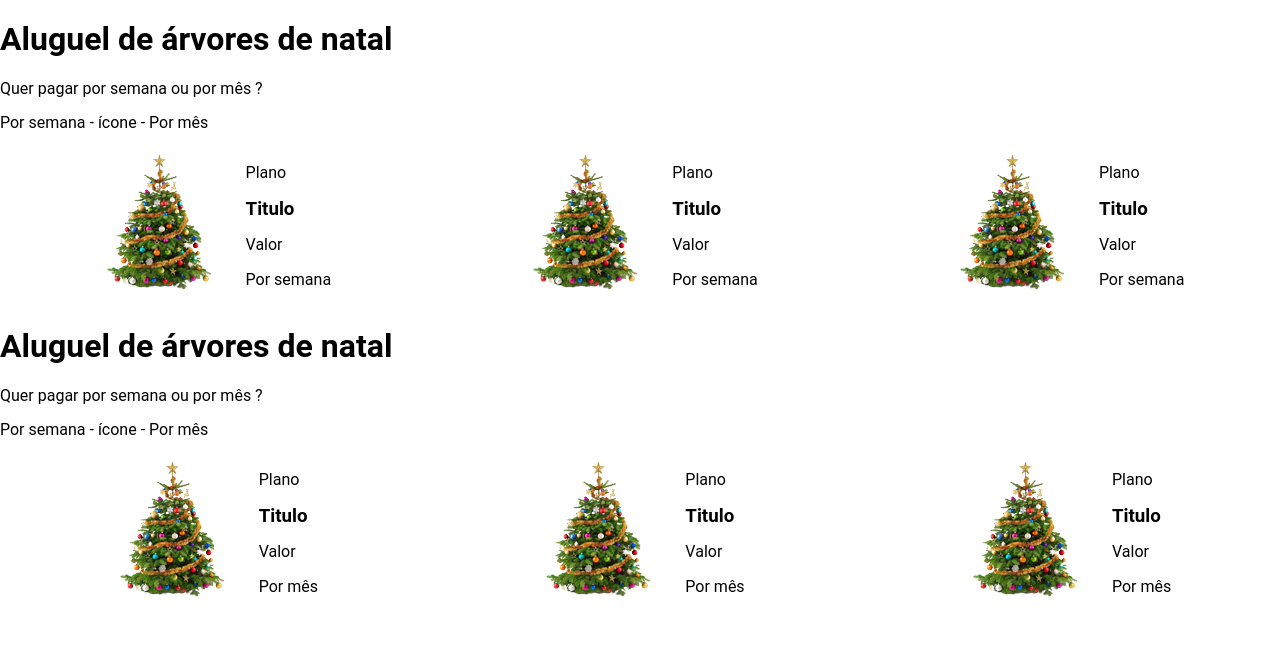
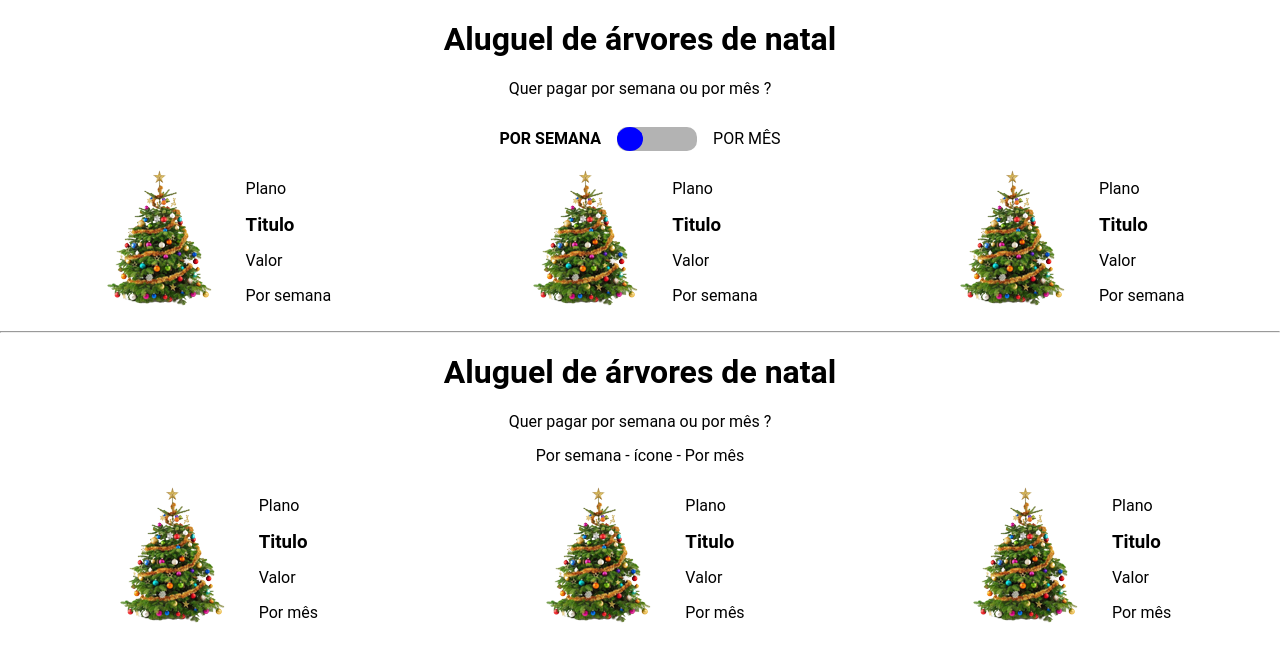
Before and after one commit to Raffael-Eloi/AS-IDW, a plain HTML site: page index.html in a window 1280 px wide. Drawn offline with Linux system fonts and the light colour scheme.

Commit message:
adicao formatacao descricao plano semanal

```diff
--- /dev/null
+++ b/assets/css/descricaoPlanos/descricaoPlanos.css
@@ -0,0 +1,3 @@
+.descricaoPlanos {
+  text-align: center;
+}
--- /dev/null
+++ b/assets/css/descricaoPlanos/semanal/descricaoPlanosSemanal-ball.css
@@ -0,0 +1,5 @@
+.descricaoPlanos__semanal__ball {
+  background: blue;
+  border-radius: 50%;
+  color: blue;
+}
--- /dev/null
+++ b/assets/css/descricaoPlanos/semanal/descricaoPlanosSemanal-mes.css
@@ -0,0 +1,4 @@
+.descricaoPlanos__semanal__mes {
+  margin-left: 1rem;
+  text-transform: uppercase;
+}
--- /dev/null
+++ b/assets/css/descricaoPlanos/semanal/descricaoPlanosSemanal-semana.css
@@ -0,0 +1,5 @@
+.descricaoPlanos__semanal__semana {
+  font-weight: bold;
+  margin-right: 1rem;
+  text-transform: uppercase;
+}
--- /dev/null
+++ b/assets/css/descricaoPlanos/semanal/descricaoPlanosSemanal-switch.css
@@ -0,0 +1,7 @@
+.descricaoPlanos__semanal__switch {
+  background: #b3b3b3;
+  border-radius: 10px;
+  display: flex;
+  height: 1.5rem;
+  width: 5rem;
+}
--- /dev/null
+++ b/assets/css/descricaoPlanos/semanal/descricaoPlanosSemanal.css
@@ -0,0 +1,5 @@
+.descricaoPlanos__semanal {
+  align-items: center;
+  display: flex;
+  justify-content: center;
+}
--- a/index.html
+++ b/index.html
@@ -14,12 +14,23 @@
     <link rel="stylesheet" href="assets/css/reset.css">
     <link rel="stylesheet" href="assets/css/normalize.css">
     <link rel="stylesheet" href="assets/css/style.css">
-    <!-- Alugel árvore semana -->
+    <!-- Descrição dos planos -->
+    <link rel="stylesheet" href="assets/css/descricaoPlanos/descricaoPlanos.css">
+    <!-- Descrição dos planos - Semanal -->
+    <link rel="stylesheet" href="assets/css/descricaoPlanos/semanal/descricaoPlanosSemanal.css">
+    <link rel="stylesheet" href="assets/css/descricaoPlanos/semanal/descricaoPlanosSemanal-semana.css">
+    <link rel="stylesheet" href="assets/css/descricaoPlanos/semanal/descricaoPlanosSemanal-mes.css">
+    <link rel="stylesheet" href="assets/css/descricaoPlanos/semanal/descricaoPlanosSemanal-switch.css">
+    <link rel="stylesheet" href="assets/css/descricaoPlanos/semanal/descricaoPlanosSemanal-ball.css">
+    <!-- Descrição dos planos - Mensal  -->
+    <link rel="stylesheet" href="assets/css/descricaoPlanos/mensal/descricaoPlanosMensal-semana.css">
+    <link rel="stylesheet" href="assets/css/descricaoPlanos/mensal/descricaoPlanosMensal-mes.css">
+    <!-- Aluguel árvore semana -->
     <link rel="stylesheet" href="assets/css/arvoreSemana/arvoreSemana.css">
     <link rel="stylesheet" href="assets/css/arvoreSemana/arvoreSemana-item.css">
     <link rel="stylesheet" href="assets/css/arvoreSemana/arvoreSemana-item-imagem.css">
     <link rel="stylesheet" href="assets/css/arvoreSemana/arvoreSemana-item-descricao.css">
-    <!-- Alugel árvore semana -->
+    <!-- Aluguel árvore mensal -->
     <link rel="stylesheet" href="assets/css/arvoreMes/arvoreMes.css">
     <link rel="stylesheet" href="assets/css/arvoreMes/arvoreMes-item.css">
     <link rel="stylesheet" href="assets/css/arvoreMes/arvoreMes-item-imagem.css">
@@ -38,7 +49,13 @@
         <div class="descricaoPlanos">
           <h1>Aluguel de árvores de natal</h1>
           <p>Quer pagar por semana ou por mês ?</p>
-          <p>Por semana - ícone - Por mês</p>
+          <div class="descricaoPlanos__semanal">
+            <p class="descricaoPlanos__semanal__semana">Por semana</p>
+            <div class="descricaoPlanos__semanal__switch">
+              <div class="descricaoPlanos__semanal__ball">aaa</div>
+            </div>
+            <p class="descricaoPlanos__semanal__mes">Por mês</p>
+          </div>
         </div>
 
         <div class="arvoreSemana">
@@ -83,6 +100,7 @@
         </div>
       </section>
 
+      <hr>
 
       <section class="aluguelMes">
         <div class="descricaoPlanos">
```
Also changed, not shown: assets/css/descricaoPlanos/mensal/descricaoPlanosMensal-mes.css (added), assets/css/descricaoPlanos/mensal/descricaoPlanosMensal-semana.css (added).
